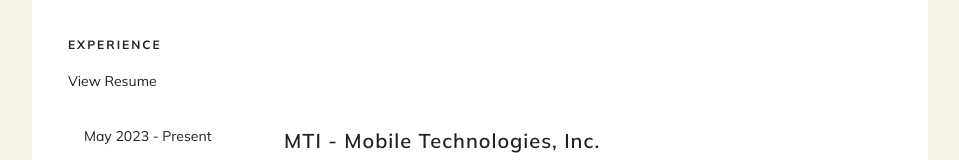
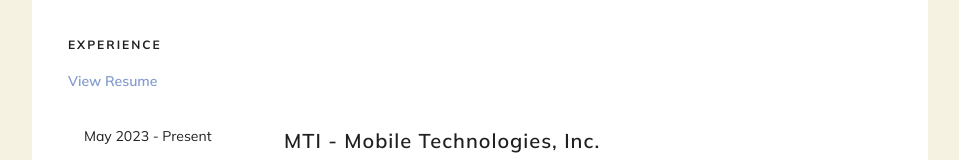
Before and after one commit to megbuch/portfolio-v3, a React (Vite) app: page / in a window 1280 px wide. Shown: the part 640-800 px from the top of the page, without its empty margins (160-1119 px from the left). Built offline with nearby package versions, Linux system fonts and the light colour scheme.

Commit message:
Add link to resume.

```diff
--- a/src/components/Footer/index.jsx
+++ b/src/components/Footer/index.jsx
@@ -8,8 +8,8 @@
       <div className='links row'>
         <Link to='/'>Home</Link>
         <Link to='/projects'>Projects</Link>
-        <Link to={profile.links.gitHub}>GitHub</Link>
-        <Link to={profile.links.linkedIn}>LinkedIn</Link>
+        <Link to={profile.links.gitHub} target='_blank'>GitHub</Link>
+        <Link to={profile.links.linkedIn} target='_blank'>LinkedIn</Link>
       </div>
       <p className='subtitle-sm'>Created by Meghan Bucher © 2024</p>
       <p className='subtitle-sm'>hiremeghanbucher@gmail.com</p>
--- a/src/pages/Landing/index.jsx
+++ b/src/pages/Landing/index.jsx
@@ -3,6 +3,7 @@
 import FeaturedProjectCell from '../../components/FeaturedProjectCell'
 import { experiences, featuredProjects, profile } from '../../global/data'
 import { FaLinkedin, FaGithub } from 'react-icons/fa';
+import resume from '../../assets/resume.pdf'
 import './styles.scss'
 
 export default function LandingPage() {
@@ -30,7 +31,7 @@
       {/* Experience Section */}
       <div className='section col'>
         <p className='subtitle'>Experience</p>
-        <p>View Resume</p>
+        <Link to={resume} target="_blank" rel="noopener noreferrer">View Resume</Link>
         <div className='col'>
           {experiences.map((experience, index) => (
             <ExperienceCell key={index} experience={experience} />
```
Also changed, not shown: 1 other file (tests, documents, lock files or other folders).
